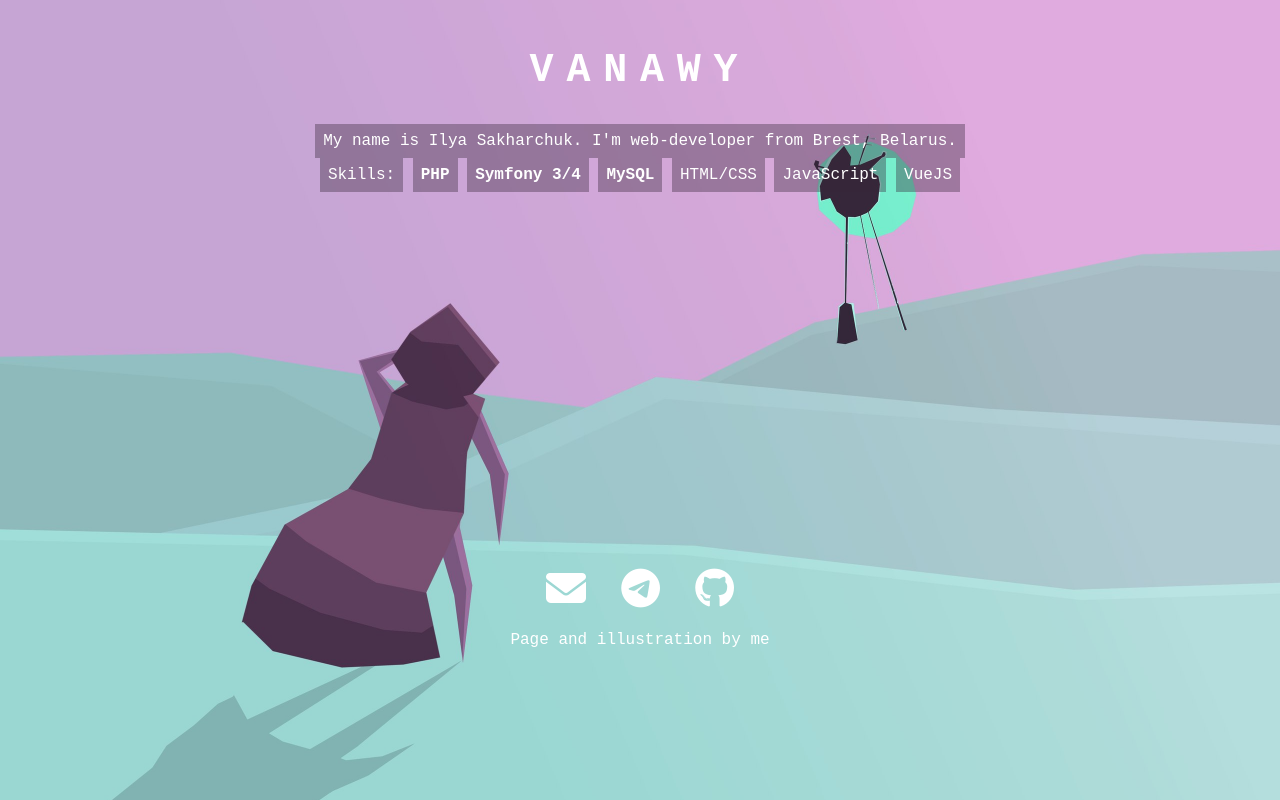
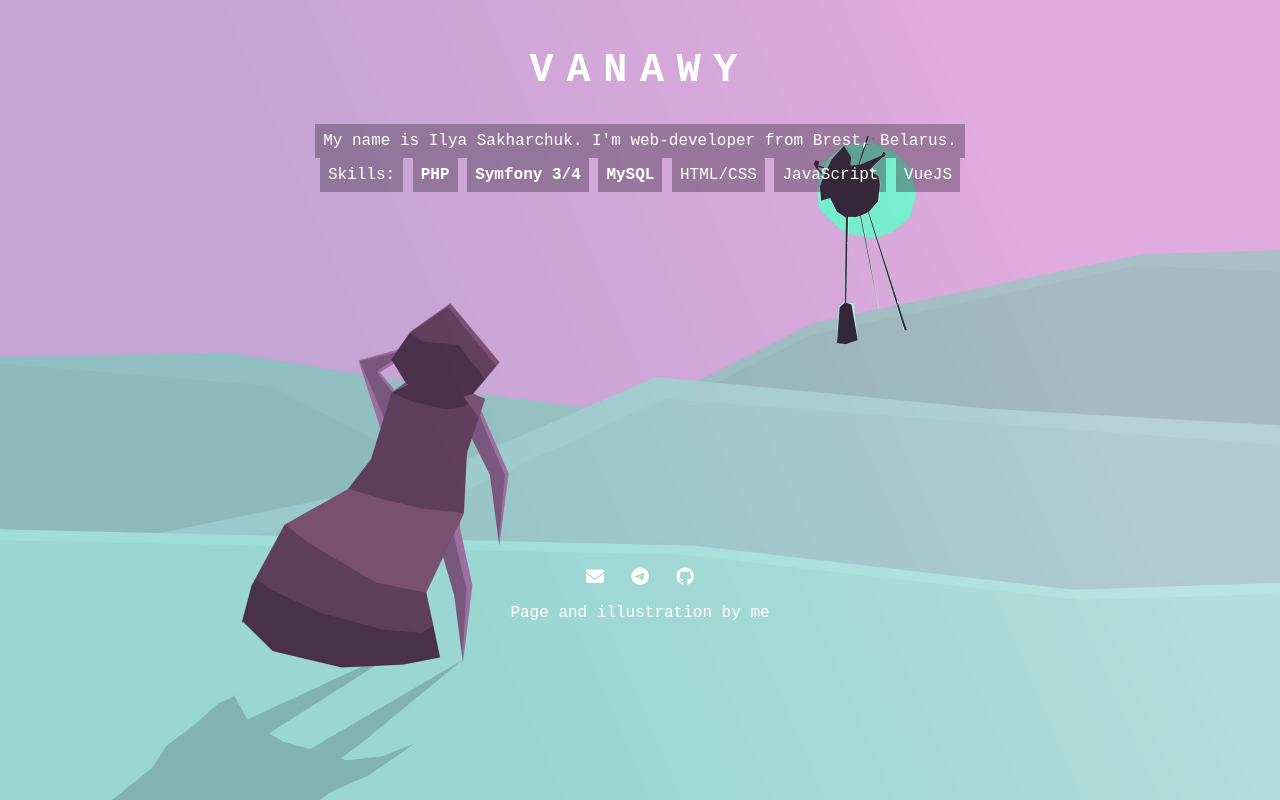
Before and after one commit to Vanawy/vanawy.github.io, a plain HTML site: page index.html in a window 1280 px wide. Drawn offline with Linux system fonts and the light colour scheme; a small style sheet from the web is missing.

Commit message:
Update font size

```diff
--- a/index.html
+++ b/index.html
@@ -91,8 +91,8 @@ h1 {
 }
 
 .contacts .link {
-    font-size: 5vh;
-    padding: 1vw;
+    font-size: 18px;
+    padding: 9px;
 }
 
 .skills span {
```
